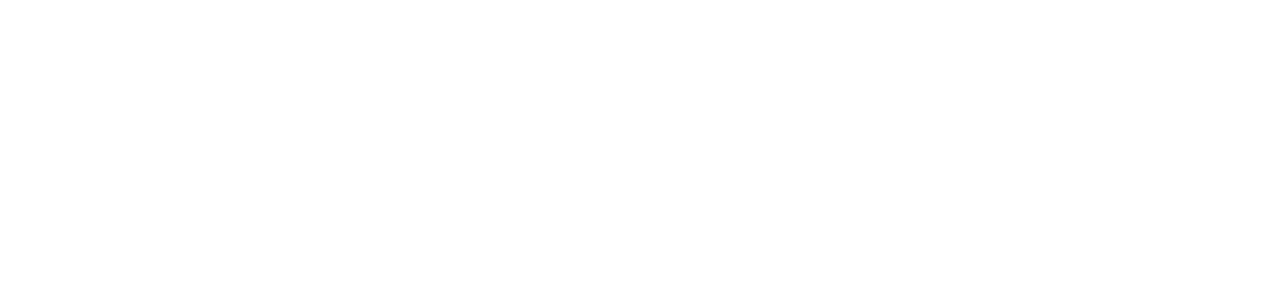
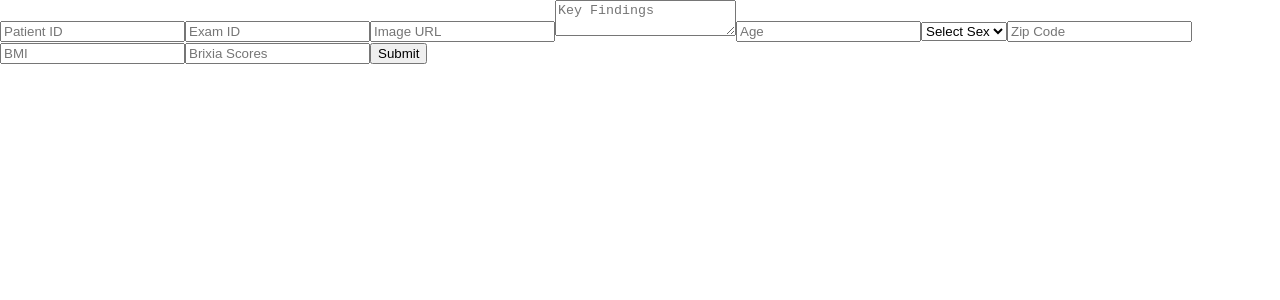
Before and after one commit to Koshin-M-Mohamed/Group-9, a React (Create React App) app in the folder client/: page /AddExam in a window 1280 px wide. Before the commit this address had no page. Shown: the top 300 px of the page. Built offline with nearby package versions, Linux system fonts and the light colour scheme.

Commit message:
addexan interface -> exam submission buggy

```diff
--- a/client/package.json
+++ b/client/package.json
@@ -6,6 +6,7 @@
     "@testing-library/jest-dom": "^5.16.5",
     "@testing-library/react": "^13.4.0",
     "@testing-library/user-event": "^13.5.0",
+    "axios": "^1.6.7",
     "react": "^18.2.0",
     "react-dom": "^18.2.0",
     "react-router-dom": "^6.22.0",
--- a/client/src/AddExam.js
+++ b/client/src/AddExam.js
@@ -0,0 +1,59 @@
+import React, { useState } from 'react';
+import { useNavigate } from 'react-router-dom';
+import axios from 'axios';
+
+function NewPatientExam(){
+    const [formData, setFormData] = useState({
+      patientId: '',
+      examId: '',
+      imageURL: '',
+      keyFindings: '',
+      age: '',
+      sex: '',
+      zipCode: '',
+      bmi: '',
+      brixiaScores: '',
+    });
+
+    const handleChange = (e) => {
+        setFormData({ ...formData, [e.target.name]: e.target.value});
+    }
+
+    const navigate = useNavigate();
+
+    const handleSubmit = async (e) => {
+        e.preventDefault();
+        try{
+            const response = await axios.post('https://czi-covid-lypkrzry4q-uc.a.run.app/api/exams');
+            console.log(response.data);
+            navigate('/admin');
+        }
+        catch(error){
+            console.error('Failed to add exam:', error);
+        }
+    }
+
+
+return (
+    <form onSubmit={handleSubmit}>
+      <input name="patientId" value={formData.patientId} onChange={handleChange} placeholder="Patient ID" />
+      <input name="examId" value={formData.examId} onChange={handleChange} placeholder="Exam ID" />
+      <input name="imageURL" value={formData.imageURL} onChange={handleChange} placeholder="Image URL" />
+      <textarea name="keyFindings" value={formData.keyFindings} onChange={handleChange} placeholder="Key Findings" />
+      <input name="age" type="number" value={formData.age} onChange={handleChange} placeholder="Age" />
+      <select name="sex" value={formData.sex} onChange={handleChange}>
+        <option value="">Select Sex</option>
+        <option value="Male">Male</option>
+        <option value="Female">Female</option>
+        <option value="Other">Other</option>
+      </select>
+      <input name="zipCode" value={formData.zipCode} onChange={handleChange} placeholder="Zip Code" />
+      <input name="bmi" type="number" step="0.01" value={formData.bmi} onChange={handleChange} placeholder="BMI" />
+      <input name="brixiaScores" value={formData.brixiaScores} onChange={handleChange} placeholder="Brixia Scores" />
+      <button type="submit">Submit</button>
+    </form>
+  );
+
+}
+
+export default NewPatientExam;
--- a/client/src/Admin.js
+++ b/client/src/Admin.js
@@ -4,7 +4,6 @@
 import Table from "./table";
 import { useApi } from './hooks/use-api';
 import { Link } from "react-router-dom";
-import AddExam from "./AddExam";
 
 
 
--- a/client/src/index.js
+++ b/client/src/index.js
@@ -3,6 +3,7 @@
 import './index.css';
 import App from './App';
 import Admin from './Admin';
+import AddExam from './AddExam';
 import reportWebVitals from './reportWebVitals';
 import { BrowserRouter, Routes, Route } from 'react-router-dom';
 
@@ -14,6 +15,7 @@
     <Routes>
       <Route path="/" element={<App/>}/>
       <Route path="/Admin" element ={<Admin/>}/>
+      <Route path="/AddExam" element ={<AddExam/>}/>
     </Routes>
     </BrowserRouter>
   </React.StrictMode>
```
Also changed, not shown: 1 other file (tests, documents, lock files or other folders).
